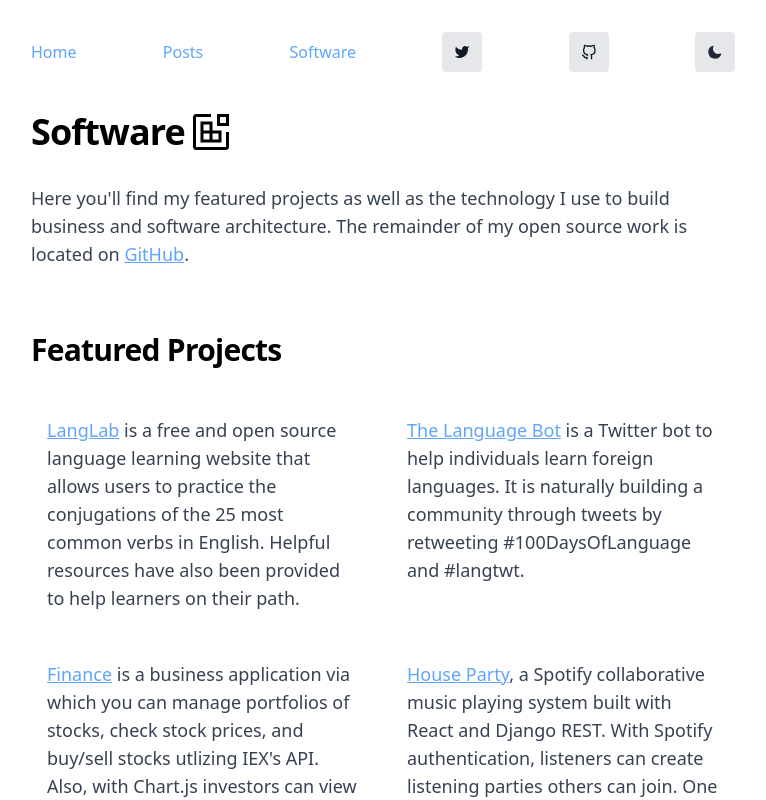
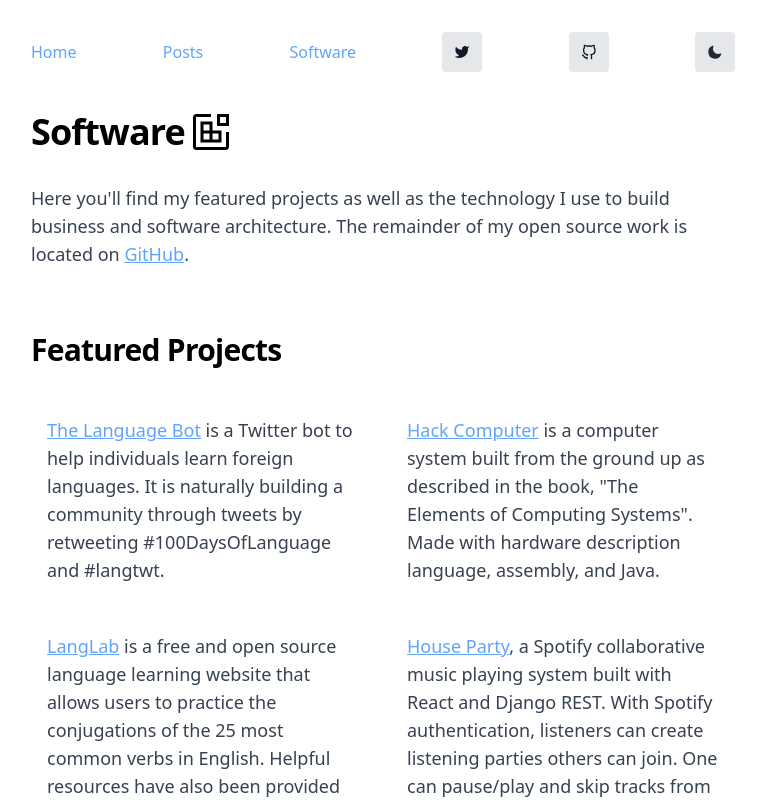
Before and after one commit to maxdemaio/max-nextjs, a Next.js app: page /software in a window 1280 px wide. Shown: the top 800 px of the page, without its empty margins (257-1023 px from the left). Built offline with nearby package versions, Linux system fonts and the light colour scheme.

Commit message:
update blog alignment and software page

```diff
--- a/pages/software.js
+++ b/pages/software.js
@@ -44,20 +44,6 @@
           <div className="transform transition duration-300 ease-in-out hover:bg-gray-100 dark:hover:bg-gray-900 rounded p-4">
             <p className="transform transition duration-300 ease-in-out dark:hover:text-white hover:text-black text-gray-700 dark:text-gray-400">
               <a
-                href="https://github.com/maxdemaio/langlab"
-                className="my-link"
-              >
-                LangLab
-              </a>{' '}
-              is a free and open source language learning website that allows
-              users to practice the conjugations of the 25 most common verbs in
-              English. Helpful resources have also been provided to help
-              learners on their path.
-            </p>
-          </div>
-          <div className="transform transition duration-300 ease-in-out hover:bg-gray-100 dark:hover:bg-gray-900 rounded p-4">
-            <p className="transform transition duration-300 ease-in-out dark:hover:text-white hover:text-black text-gray-700 dark:text-gray-400">
-              <a
                 href="https://github.com/maxdemaio/thelangbot"
                 className="my-link"
               >
@@ -71,15 +57,28 @@
           <div className="transform transition duration-300 ease-in-out hover:bg-gray-100 dark:hover:bg-gray-900 rounded p-4">
             <p className="transform transition duration-300 ease-in-out dark:hover:text-white hover:text-black text-gray-700 dark:text-gray-400">
               <a
-                href="https://github.com/maxdemaio/finance"
+                href="https://github.com/maxdemaio/hack-computer"
                 className="my-link"
               >
-                Finance
+                Hack Computer
               </a>{' '}
-              is a business application via which you can manage portfolios of
-              stocks, check stock prices, and buy/sell stocks utlizing IEX's
-              API. Also, with Chart.js investors can view a pie chart of their
-              portfolio distribution.
+              is a computer system built from the ground up as described in the
+              book, "The Elements of Computing Systems". Made with hardware
+              description language, assembly, and Java.
+            </p>
+          </div>
+          <div className="transform transition duration-300 ease-in-out hover:bg-gray-100 dark:hover:bg-gray-900 rounded p-4">
+            <p className="transform transition duration-300 ease-in-out dark:hover:text-white hover:text-black text-gray-700 dark:text-gray-400">
+              <a
+                href="https://github.com/maxdemaio/langlab"
+                className="my-link"
+              >
+                LangLab
+              </a>{' '}
+              is a free and open source language learning website that allows
+              users to practice the conjugations of the 25 most common verbs in
+              English. Helpful resources have also been provided to help
+              learners on their path.
             </p>
           </div>
           <div className="transform transition duration-300 ease-in-out hover:bg-gray-100 dark:hover:bg-gray-900 rounded p-4">
```
Also changed, not shown: data/blog/assemblers.md (+3 -3 lines), data/blog/autowiring-and-bean-scope.md (+1 -1 lines).
